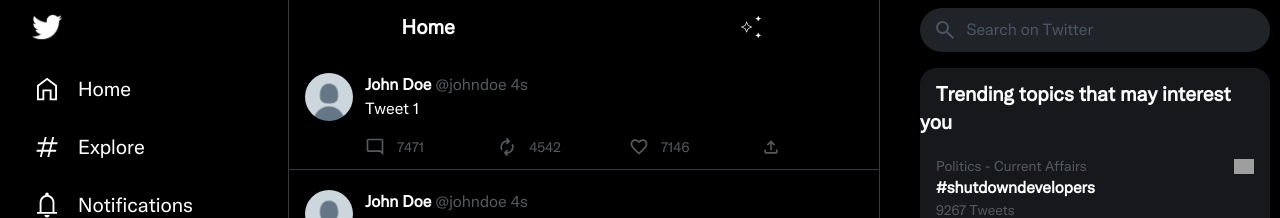
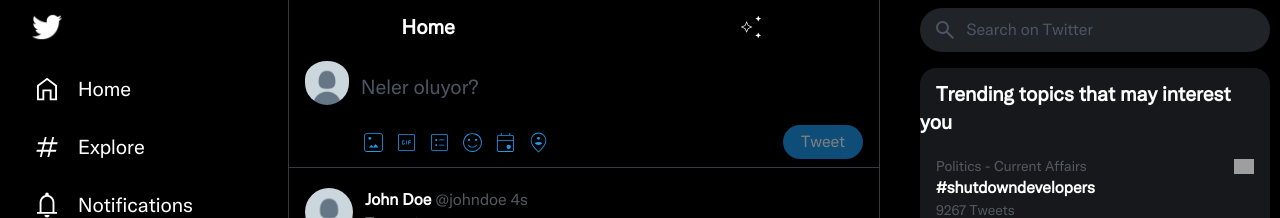
Before and after one commit to Change3000/tweeterClone, a React (Create React App) app: page / in a window 1280 px wide. Shown: the top 218 px of the page. Built offline with nearby package versions, Linux system fonts and the light colour scheme; grey boxes are pictures that could not be loaded; a web font is replaced by a local one.

Commit message:
Update Home.js

```diff
--- a/src/views/Home.js
+++ b/src/views/Home.js
@@ -4,6 +4,7 @@
 import SearchComp from '../components/suggestions/Search';
 import UsersBox from '../components/suggestions/UsersBox';
 import Tweet from '../components/Tweet';
+import CreateTweet from '../components/createTweet';
 import Loading from '../components/Loading';
 
 function App() {
@@ -39,7 +40,7 @@
                             </div>
                         </div>
 
-                        {/* Removed CreateTweet component */}
+                        {<CreateTweet refresh={refresh} />}
 
                         <div className='w-full flex flex-col min-h-screen'>
                             {loading ? (
```
